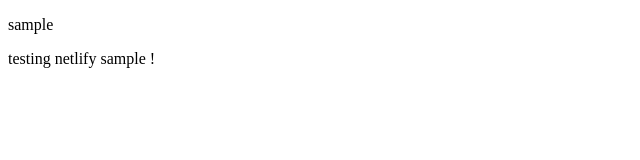
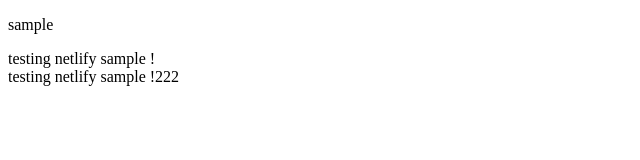
Before and after one commit to bkarimii/netlify_test1, a plain HTML site: page src/index.html in a window 1280 px wide. Shown: the whole page, without its empty margins (0-640 px from the left). Drawn offline with Linux system fonts and the light colour scheme.

Commit message:
i added sample 2 and im going to commit it to github

```diff
--- a/src/index.html
+++ b/src/index.html
@@ -8,5 +8,6 @@
 <body>
     <p>sample</p>
     <div>testing netlify sample !</div>
+    <div>testing netlify sample !222</div>
 </body>
 </html>
```
